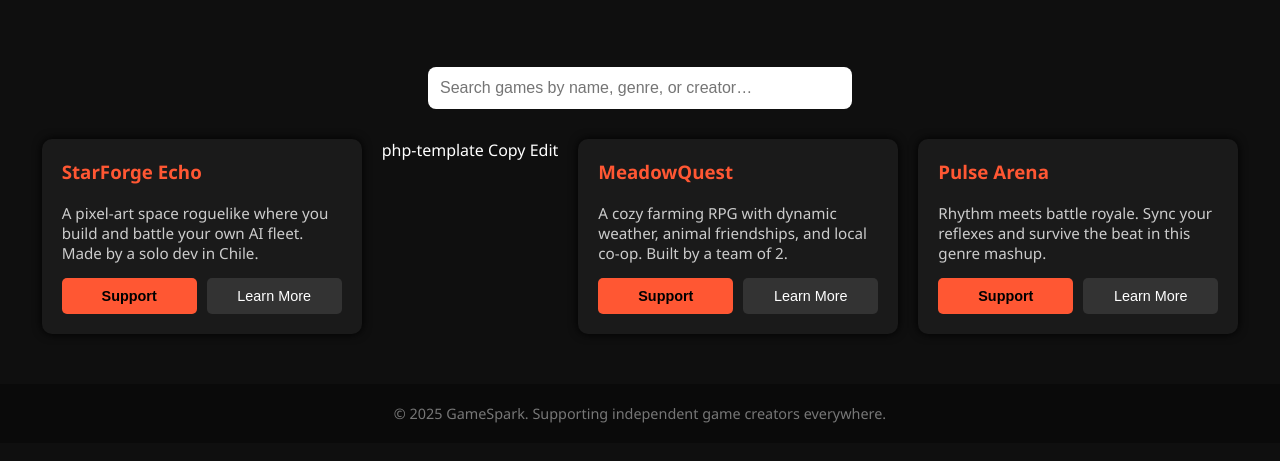
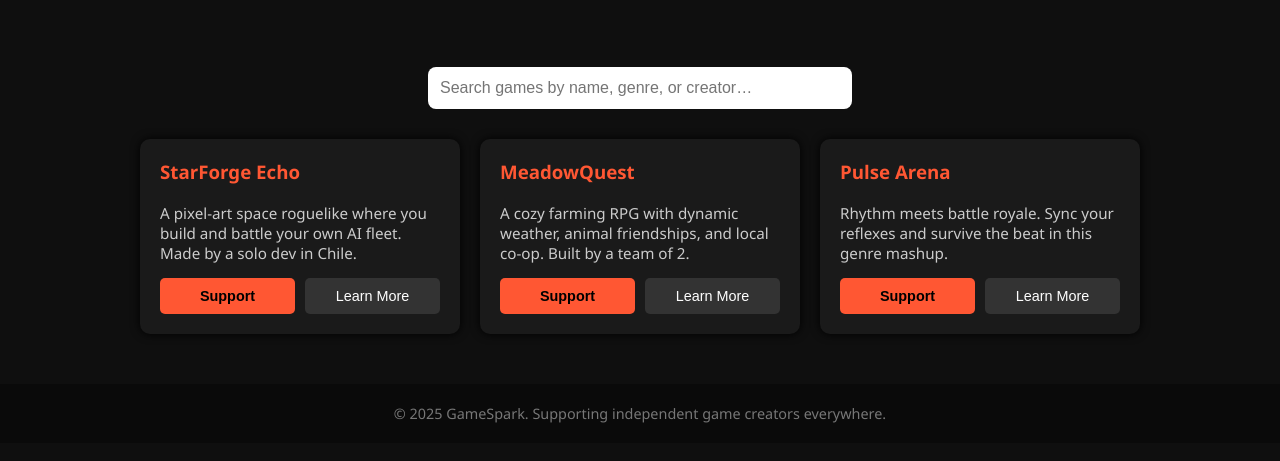
Before and after one commit to natelevietnam/startup-landing-page, a plain HTML site: page index.html in a window 1280 px wide. Shown: the part 221-682 px from the top of the page. Drawn offline with Linux system fonts and the light colour scheme.

Commit message:
Update index.html

```diff
--- a/index.html
+++ b/index.html
@@ -114,9 +114,7 @@ footer {
   }
 }
 </style> </head> <body> <header> <h1>GameSpark</h1> </header> <section class="hero"> <h2>Discover & Support Indie Games</h2> <p>Explore the next wave of game creators and help fund the games you want to play. Your support sparks the future of gaming.</p> </section> <div class="search-bar"> <input type="text" placeholder="Search games by name, genre, or creator…" /> </div> <section class="game-grid"> <div class="game-card"> <h3>StarForge Echo</h3> <p>A pixel-art space roguelike where you build and battle your own AI fleet. Made by a solo dev in Chile.</p> <div class="card-buttons"> <button class="support-button">Support</button> <button class="learn-button">Learn More</button> </div> </div>
-php-template
-Copy
-Edit
+
 <div class="game-card">
   <h3>MeadowQuest</h3>
   <p>A cozy farming RPG with dynamic weather, animal friendships, and local co-op. Built by a team of 2.</p>
```
